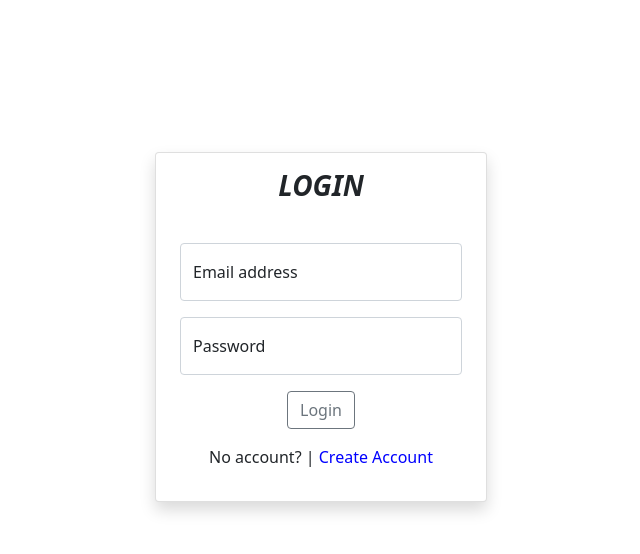
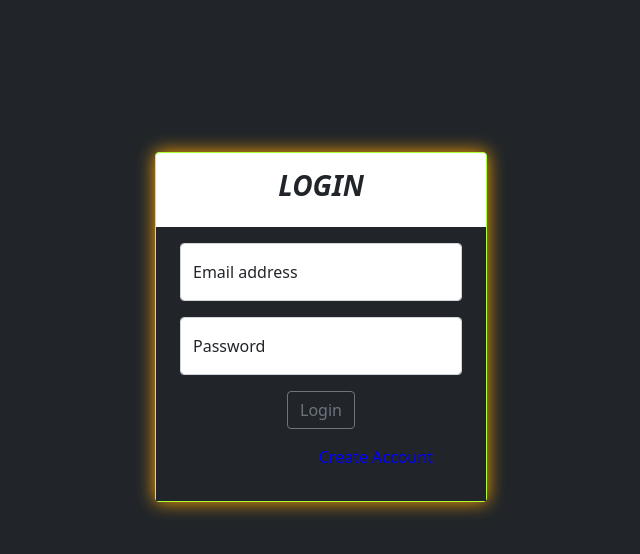
Before and after one commit to Just-Pyro/Chat-Application, a plain HTML site: page index.html in a window 1280 px wide. Shown: the whole page, without its empty margins (319-959 px from the left). Drawn offline with nearby package versions, Linux system fonts and the light colour scheme.

Commit message:
first-commit

```diff
--- a/index.html
+++ b/index.html
@@ -16,16 +16,20 @@
             cursor: pointer;
             text-decoration: underline;
         }
+        .border-orange {
+            border: solid 1px greenyellow;
+            box-shadow: 0 0 18px orange;
+        }
     </style>
 </head>
-<body>
+<body class="bg-dark">
     <div class="container mt-2 pt-5 px-5">
         <div class="row">
             <div class="col"></div>
             <div id="login" class="col-md-4 mt-5 pt-5">
-                <div class="card shadow">
+                <div class="card border-orange">
                     <h3 class="d-flex justify-content-center py-3 fw-bold fst-italic">LOGIN</h3>
-                    <div class="card-body">
+                    <div class="card-body bg-dark">
                         <form action="" method="post" class="px-2">
                             <div class="form-floating mb-3">
                                 <input type="email" class="form-control" id="loginEmail" placeholder="name@example.com">
```
